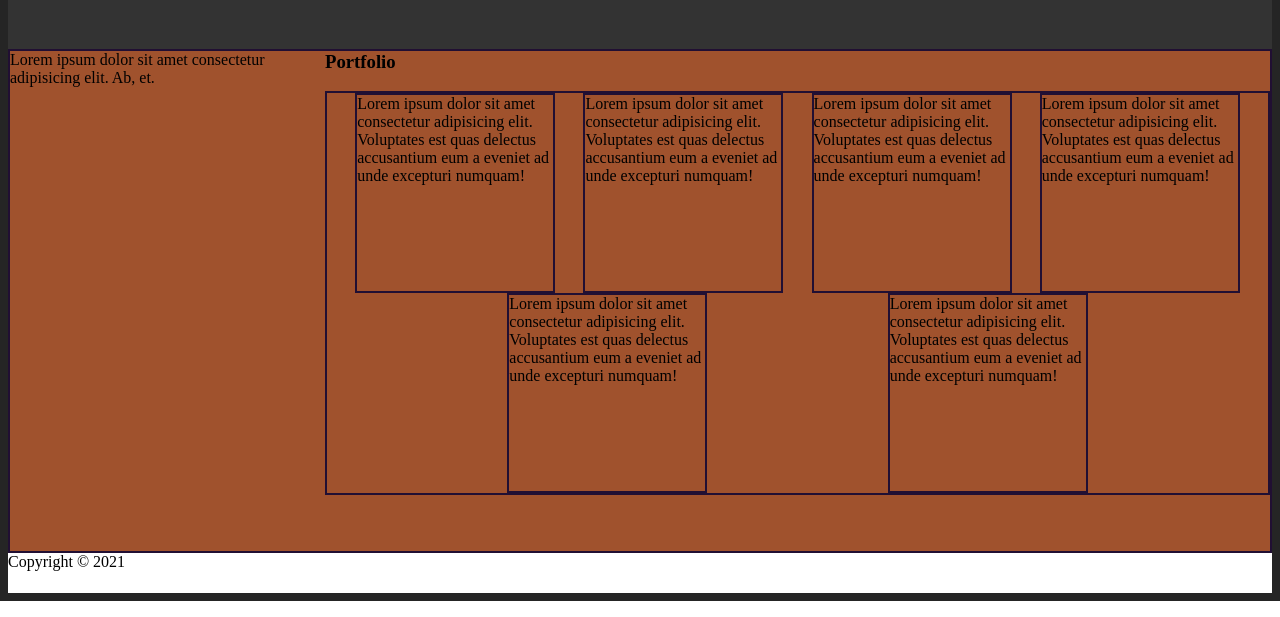
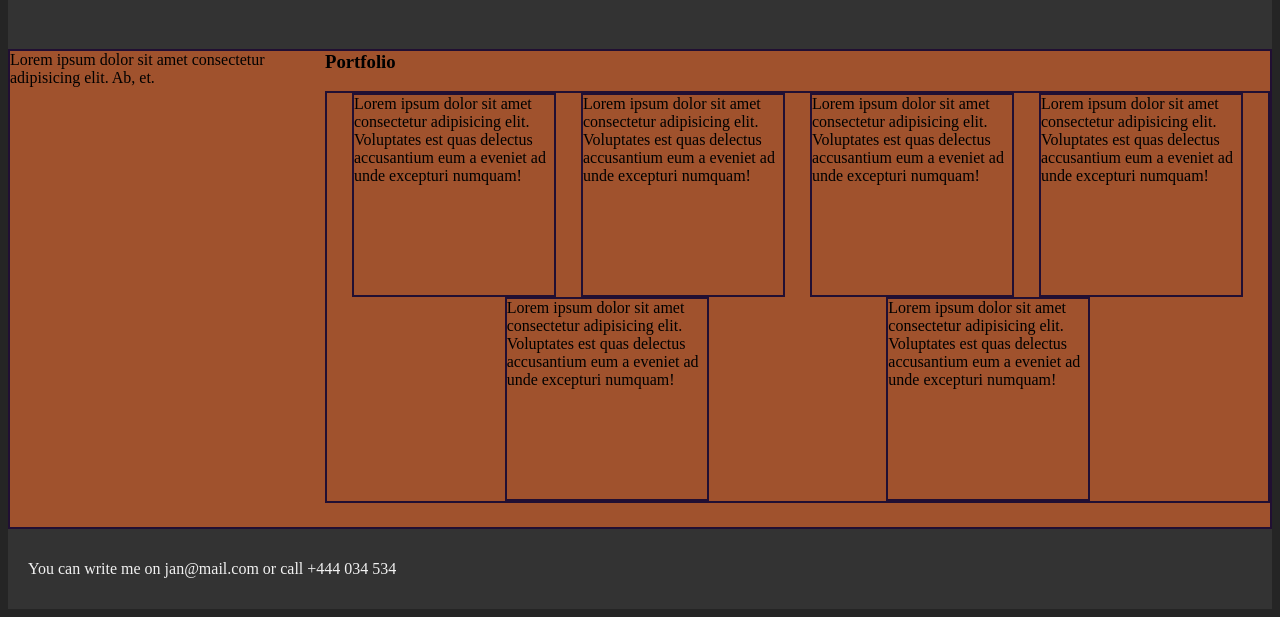
Before and after one commit to MariyaLcs/rsschool-html, a plain HTML site: page index.html in a window 1280 px wide. Shown: the part 199-816 px from the top of the page. Drawn offline with Linux system fonts and the light colour scheme.

```diff
--- a/index.html
+++ b/index.html
@@ -67,7 +67,7 @@
         </section>
       </main>
       <footer>
-        <p class="copyright-text">Copyright &copy; 2021</p>
+        <p>You can write me on jan@mail.com or call +444 034 534</p>
       </footer>
     </section>
   </body>
--- a/style.css
+++ b/style.css
@@ -1,10 +1,10 @@
 * {
-  box-sizing: border-box;
   margin: 0;
 }
 
 .container {
   display: flex;
+  /* box-sizing: border-box; */
   height: 100vh;
   border: 8px solid #252525;
   flex-direction: column;
@@ -88,6 +88,15 @@
 }
 
 /* Footer */
+footer {
+  min-height: 20px;
+  height: 10vh;
+  background-color: #333333;
+  color: #f2f2f2;
+  padding-left: 20px;
+  display: flex;
+  align-items: center;
+}
 
 @media all and (max-width: 768px) {
   .main-header {
```
